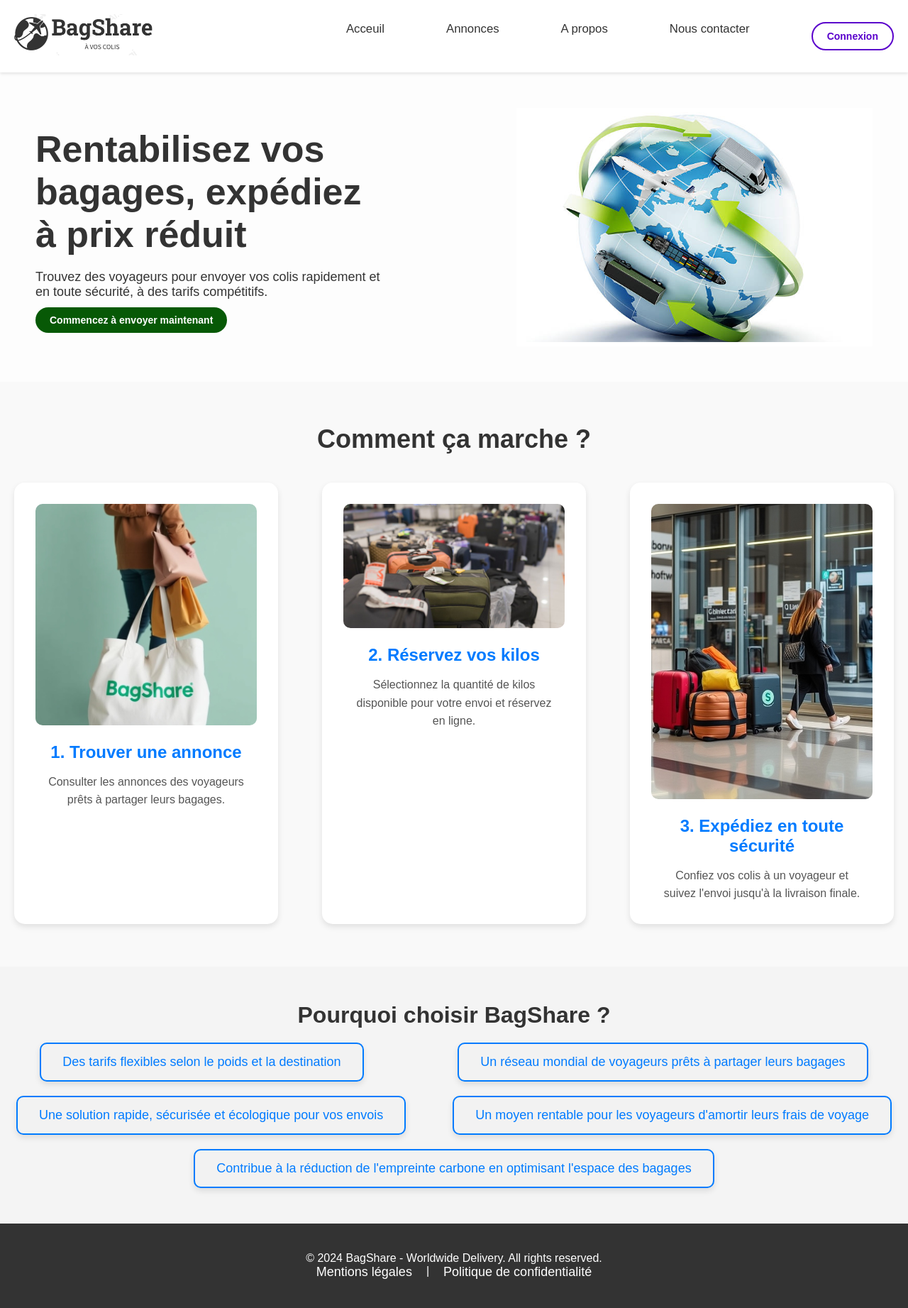
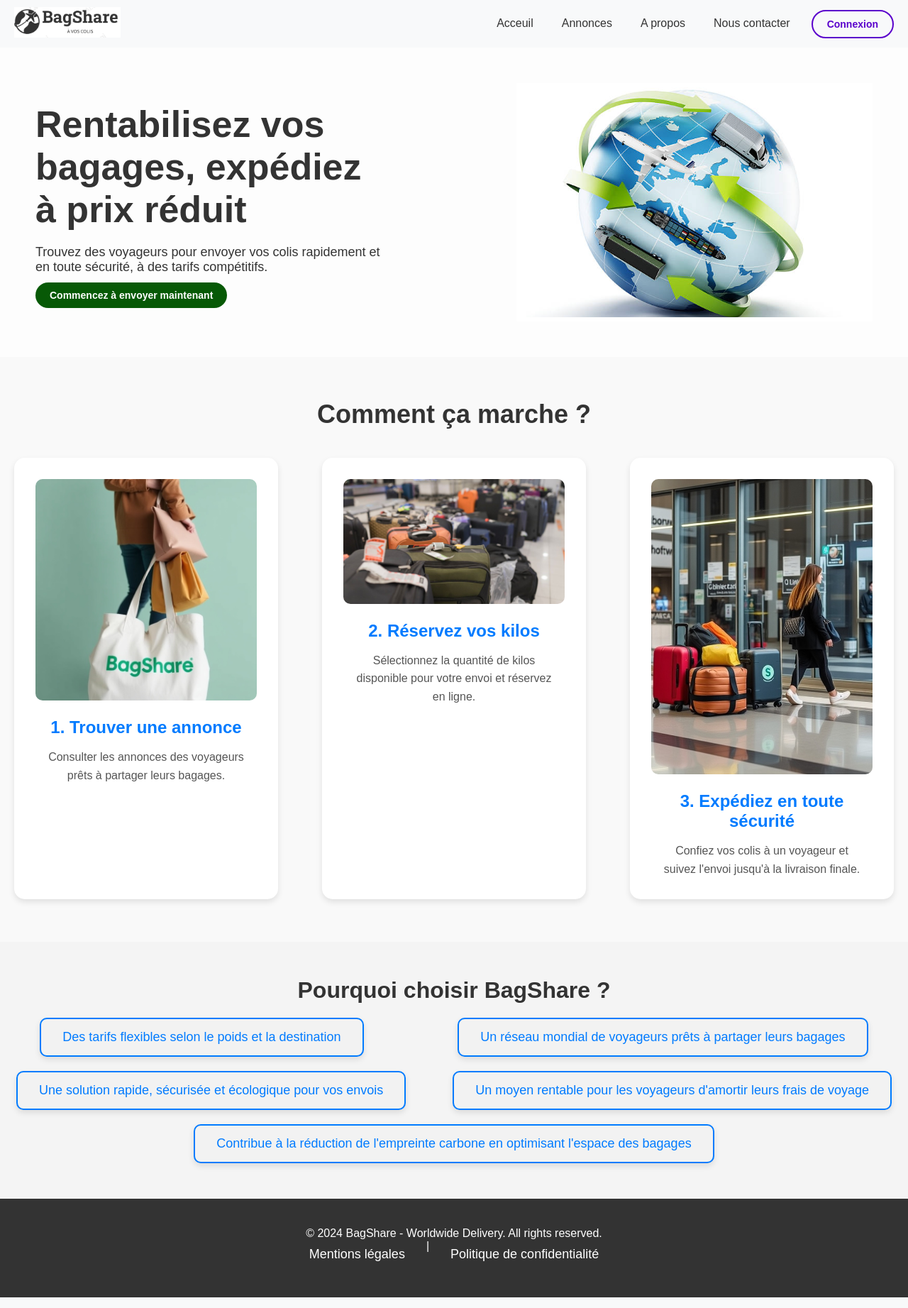
Before and after one commit to Abdou-SYLLA/BagShare, a PHP site: page / in a window 1280 px wide. Shown: the whole page at 71% size. Run offline with PHP 8.4, Linux system fonts and the light colour scheme; data comes from the database, SQL or seed files in the repository.

Commit message:
correction du flex pour le header et pour le hero classe

```diff
--- a/public/styles/styles.css
+++ b/public/styles/styles.css
@@ -18,49 +18,34 @@ body {
 }
 
 /* Header styles */
+
+/* Styles de base du header */
 header {
-    background-color: #fff;
     display: flex;
-    position: relative;
     justify-content: space-between;
     align-items: center;
-    padding: 20px;
-    box-shadow: 0 2px 4px rgba(0, 0, 0, 0.1);
-}
-
-html {
-    scroll-behavior: smooth;
-}
-
-header nav {
-    font-size: 14px;
-    flex-grow: 0.5;
-    display: flex;
-    justify-content: space-between; /* Aligne les éléments à droite */
+    padding: 10px 20px;
+    background-color: #f8f9fa;
+    position: relative;
+    z-index: 100;
 }
 
 .logo img {
-    max-width: 200px;
+    max-width: 150px;
+    height: auto;
 }
 
+/* Style du menu de navigation */
 nav {
     display: flex;
     gap: 20px;
 }
 
 nav a {
+    text-decoration: none;
     color: #333;
-    text-decoration: none;
-    font-size: 1.2em;
-}
-
-nav a:hover {
-    color: #0a4e44;
-}
-
-.cta-buttons {
-    display: flex;
-    gap: 10px;
+    font-size: 1em;
+    padding: 10px;
 }
 
 .btn-primary, .btn-secondary {
@@ -304,6 +289,33 @@ nav a:hover {
     .steps {
         flex-direction: column; /* Empile les éléments sur mobile */
         align-items: center;
+    }
+    header {
+        flex-direction: column; /* Wrap du header sur petits écrans */
+        align-items: center;
+    }
+
+    .logo img {
+        display: none; /* Masquer le logo image */
+    }
+
+    .logo::before {
+        content: "BagShare"; /* Remplacer le logo par du texte */
+        font-size: 2em;
+        font-weight: bold;
+        color: #333;
+    }
+
+    /* Cacher l'image de la section hero */
+    .hero img {
+        display: none;
+    }
+
+    /* Adapter la taille du menu */
+    nav {
+        flex-direction: column; /* Empiler les liens de navigation */
+        align-items: center;
+        gap: 10px;
     }
 }
 
```
